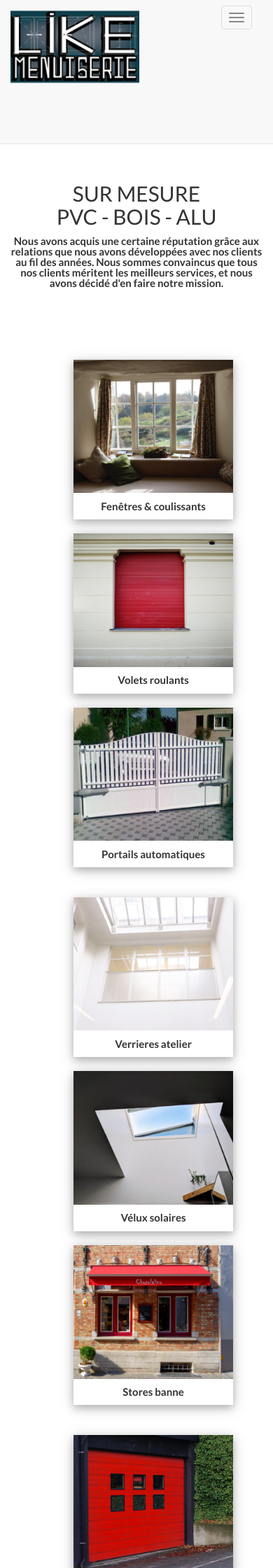
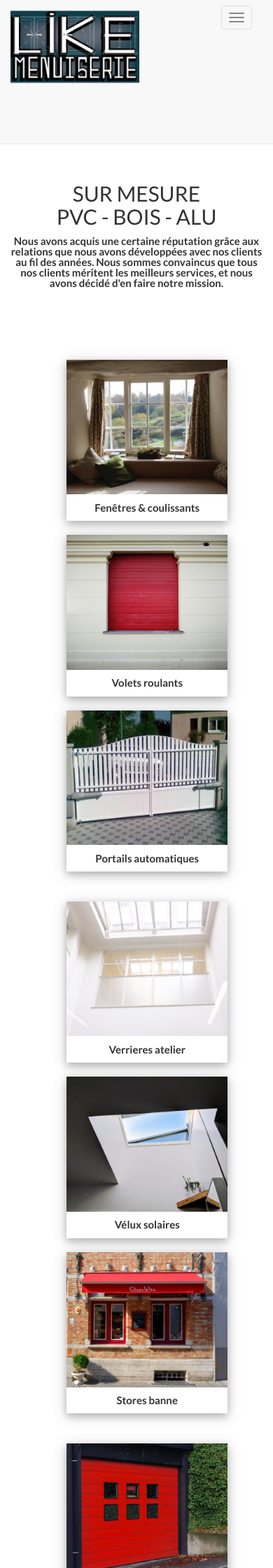
Before and after one commit to IsmaelSANE/likemenuiserie-beta, a Jekyll site: the page built from menuiseries/index.html, in a window 390 px wide. Shown: the top 2240 px of the page at 70% size. Built offline with Jekyll 4.4.1, drawn with Linux system fonts in a browser that asks for light colours.

Commit message:
Clean up the code

```diff
--- a/css/landing-page.css
+++ b/css/landing-page.css
@@ -118,7 +118,7 @@ video.background {
       margin-top: 260px;
     }
     .cards-container {
-      margin-left: 105px;
+      margin-left: 95px;
     }
     .w3-card-4 {
       margin-bottom: 20px;
```
